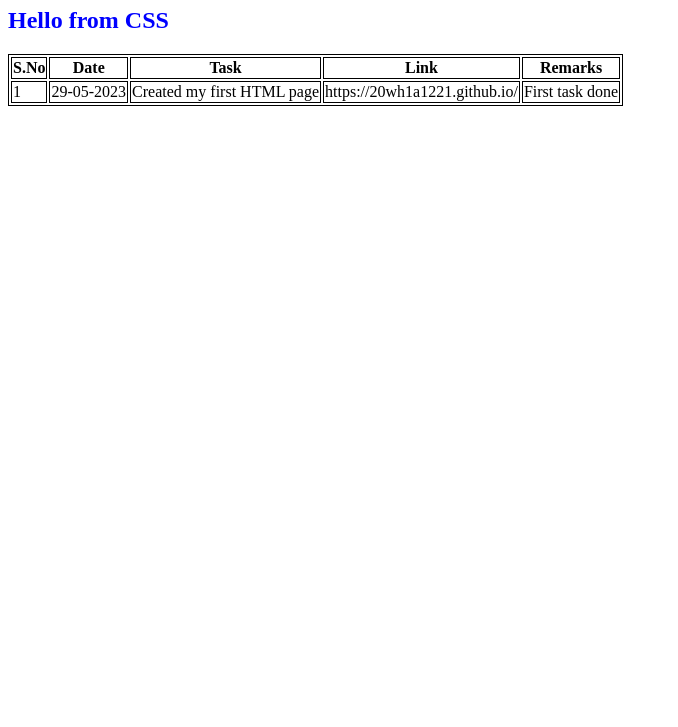
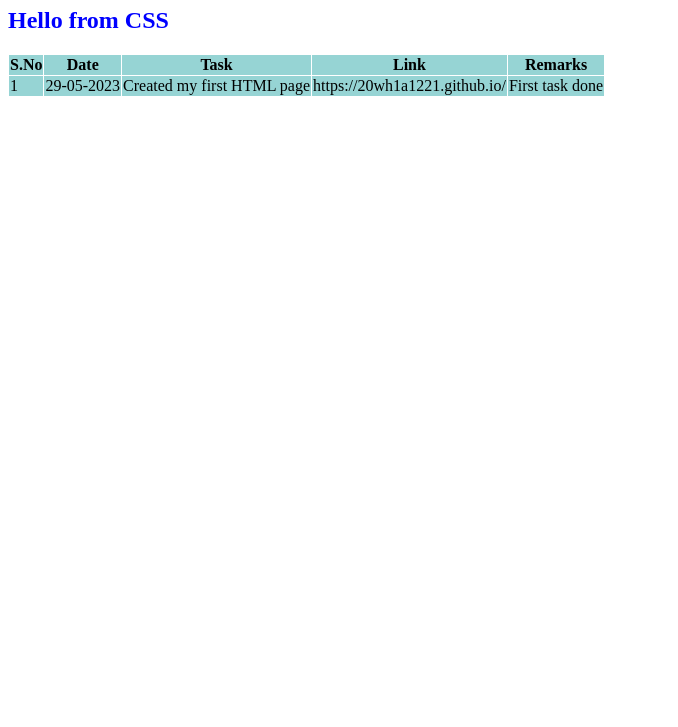
Before and after one commit to 20WH1A1221/20WH1A1221.github.io, a plain HTML site: page index.html in a window 1280 px wide. Shown: the part 73-800 px from the top of the page, without its empty margins (0-678 px from the left). Drawn offline with Linux system fonts and the light colour scheme.

```diff
--- a/site.css
+++ b/site.css
@@ -2,5 +2,9 @@ h2 {
     color:blue;
 }
 table, th, td {
-    border: 1px solid black;
+    border: 1px solid white;
+    border-collapse: collapse;
   }
+  th, td {
+    background-color: #96D4D4;
+  }
```
